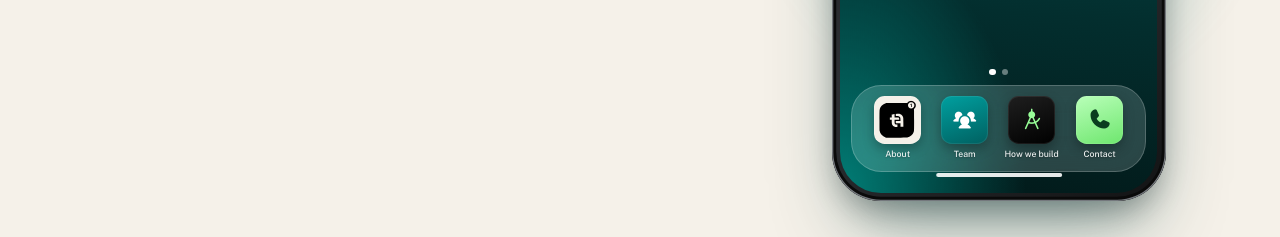
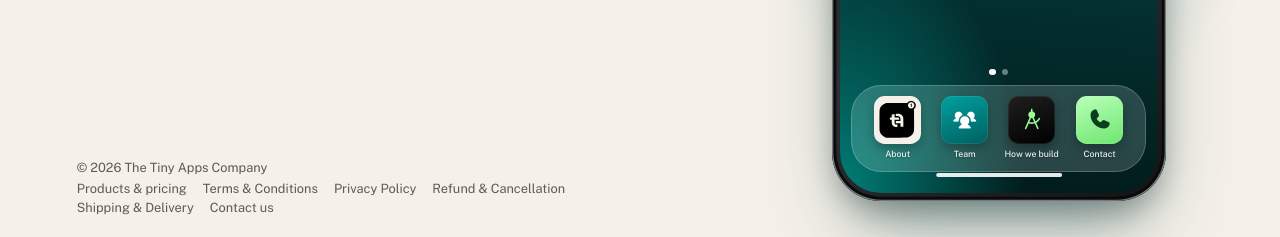
Before and after one commit to thetinyappscompany/ttac-website-v2, a website: page public/index.html in a window 1280 px wide. Shown: the part 563-800 px from the top of the page. Drawn offline with nearby package versions, Linux system fonts and the light colour scheme; no server answers.

Commit message:
Link the pricing, policy and contact pages from the home page footer again
Co-Authored-By: Claude Opus 5.5 <noreply@anthropic.com>

```diff
--- a/public/index.html
+++ b/public/index.html
@@ -114,6 +114,18 @@
     </div>
   </section>
 
+  <footer class="site-foot">
+    <span>© 2026 The Tiny Apps Company</span>
+    <nav aria-label="Company">
+      <a href="/pricing">Products &amp; pricing</a>
+      <a href="/terms">Terms &amp; Conditions</a>
+      <a href="/privacy">Privacy Policy</a>
+      <a href="/refund-policy">Refund &amp; Cancellation</a>
+      <a href="/shipping-policy">Shipping &amp; Delivery</a>
+      <a href="/contact-us">Contact us</a>
+    </nav>
+  </footer>
+
   <div class="video-scrim" id="videoScrim" aria-hidden="true"></div>
   <button class="video-close" id="videoClose" aria-label="Close video"><i class="ph-bold ph-x"></i></button>
 </main>
--- a/public/pages.css
+++ b/public/pages.css
@@ -117,7 +117,7 @@ td.amt{white-space:nowrap;font-weight:700}
 .card p + p{margin-top:.3rem}
 .card .sub{font-weight:400;font-size:.88rem;color:var(--muted)}
 
-/* Footer: links between these pages */
+/* Footer, shared with the home page (styles.css has the home copy) */
 .site-foot{
   border-top:1px solid var(--hair); padding:20px clamp(16px,3.2vw,48px) 28px;
   display:flex; flex-wrap:wrap; gap:10px 24px; align-items:center; justify-content:space-between;
--- a/public/styles.css
+++ b/public/styles.css
@@ -44,7 +44,7 @@ img{display:block;max-width:100%}
 .stage{
   position:relative; height:100dvh; min-height:600px;
   display:grid; grid-template-columns:minmax(0,1.12fr) minmax(0,.88fr);
-  grid-template-rows:64px 1fr; overflow:clip;
+  grid-template-rows:64px 1fr auto; overflow:clip;
   isolation:isolate;
 }
 .glow{
@@ -107,6 +107,16 @@ h1 .line{display:block}
 .hint i{font-size:18px;color:var(--accent-ink)}
 .hint .arr{transition:transform .3s var(--ease-out)}
 .hint b{font-weight:500;color:var(--accent-ink)}
+
+/* Footer: company and policy pages (pages.css styles the same footer on those pages) */
+.site-foot{
+  grid-column:1; grid-row:3; z-index:3; display:flex; flex-direction:column; gap:6px;
+  padding:0 clamp(16px,3.2vw,48px) 22px clamp(16px,6vw,104px);
+  font-size:.8rem; color:var(--muted);
+}
+.site-foot nav{display:flex;flex-wrap:wrap;gap:4px 16px}
+.site-foot a{text-decoration:none}
+.site-foot a:hover{color:var(--ink);text-decoration:underline}
 
 /* ---------- Phone ---------- */
 .phone-col{
@@ -428,6 +438,7 @@ body.video-on .home-bar{display:none}
   .glow{top:auto;bottom:0;right:-20vw;width:120vw;height:70vh}
   :root{--ph:min(86dvh, 820px, calc((100vw - 44px) / .485))}
   .hint .arr{transform:rotate(90deg)}
+  .site-foot{padding:40px 16px 0}
 }
 
 /* frosted status bar once an app screen scrolls past its coloured header */
@@ -443,6 +454,6 @@ body.video-on .screen.scrolled .status{background:none;box-shadow:none}
 /* ---------- Phone only (/?phone=1): the admin panel's preview ---------- */
 :root.phone-only{--ph:min(calc(100dvh - 56px), calc((100vw - 76px) / .485), 860px)}
 .phone-only body{overflow:hidden;background:transparent}
-.phone-only .top,.phone-only .hero,.phone-only .glow{display:none}
+.phone-only .top,.phone-only .hero,.phone-only .glow,.phone-only .site-foot{display:none}
 .phone-only .stage{display:grid;grid-template-columns:1fr;grid-template-rows:1fr;height:100dvh;min-height:0;padding:0}
 .phone-only .phone-col{grid-column:1;grid-row:1;padding:28px 34px 28px 30px;perspective:none}
```
Also changed, not shown: README.md.
